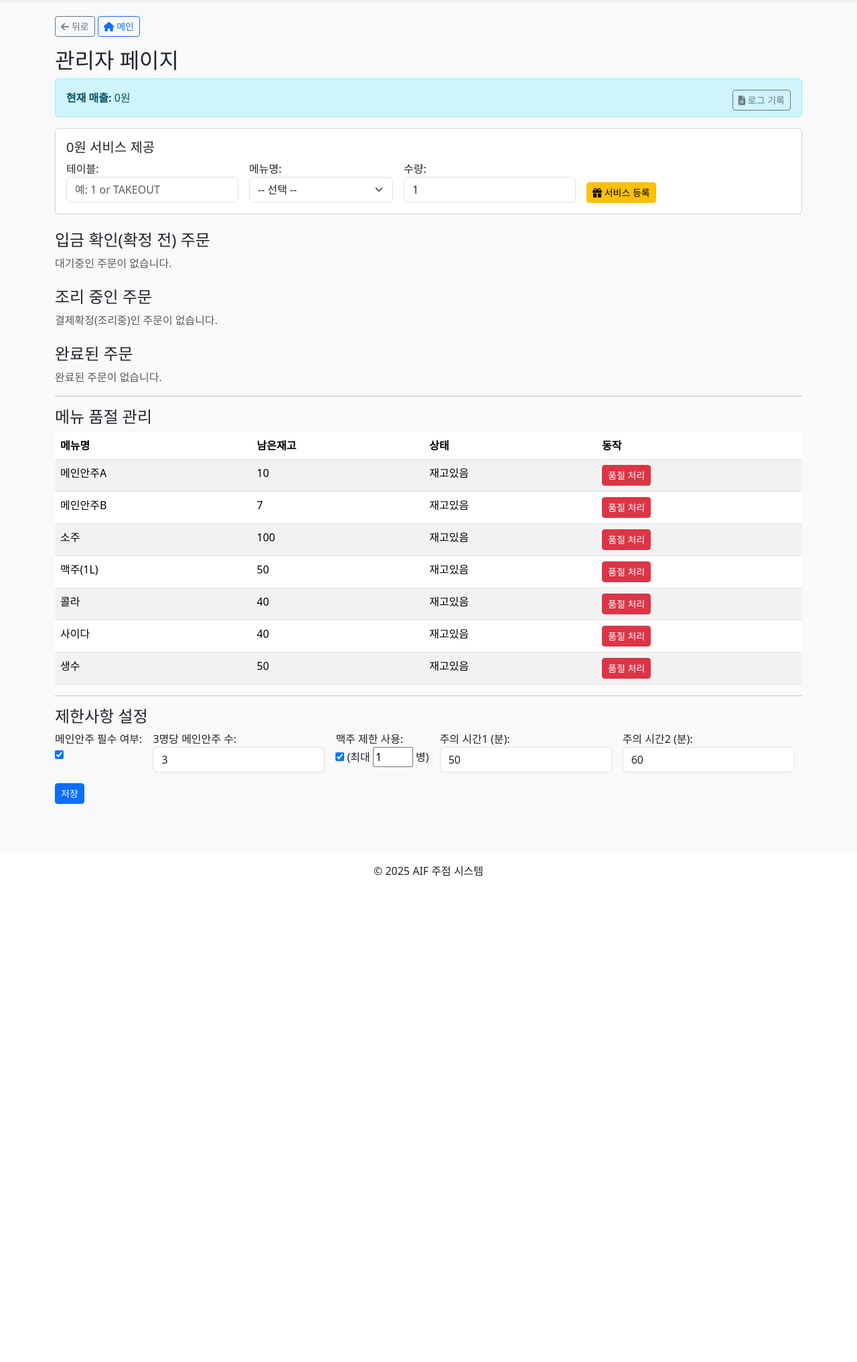
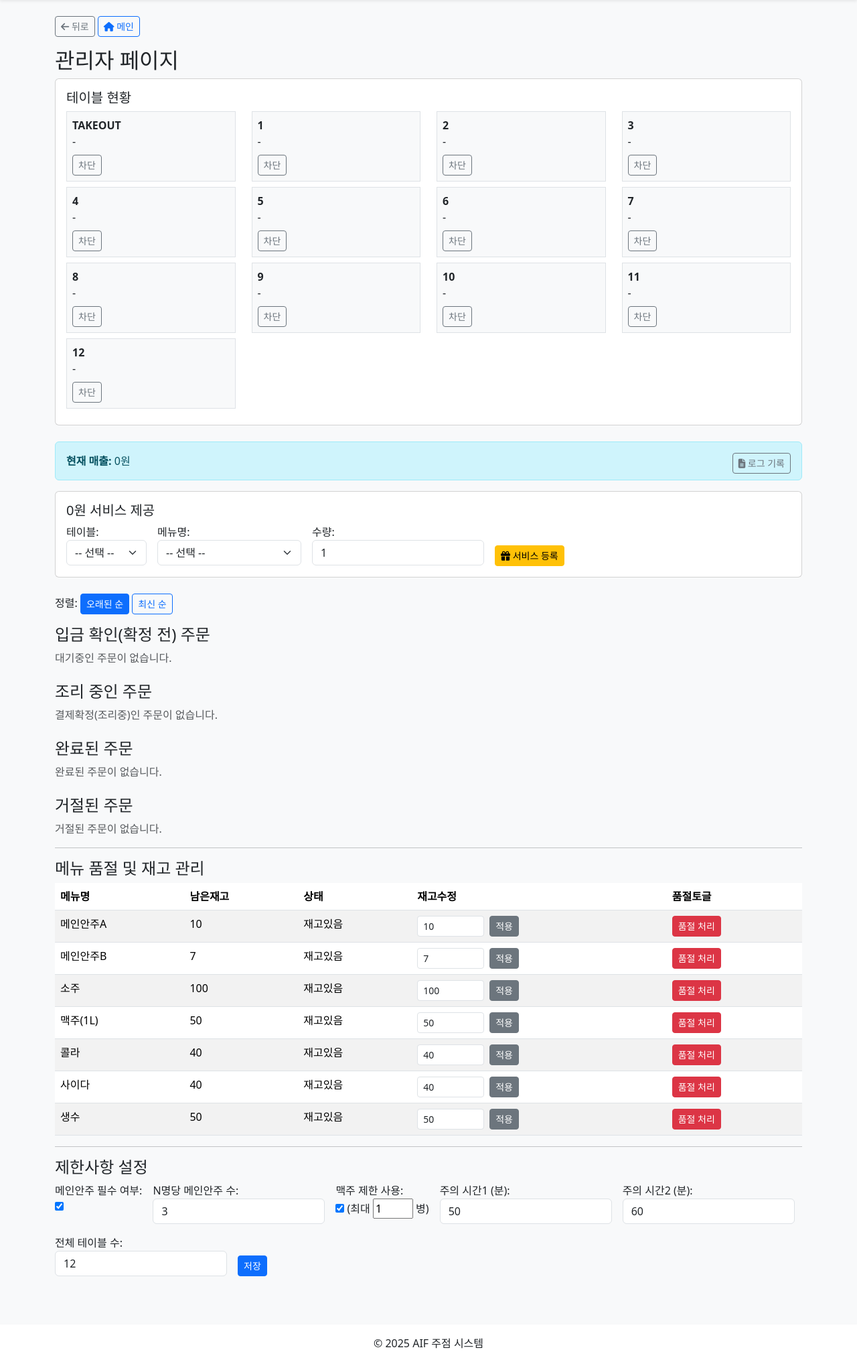
Before and after one commit to bag4355/restaurant-system, a Flask app: page /admin in a window 1280 px wide. Shown: the part 56-2089 px from the top of the page at 67% size. Before the commit the page ends 1364 px from the top, so only its background shows below. Run offline with Flask 3, Linux system fonts and the light colour scheme; the visitor is signed in with stand-in values (Sample User, id 1); data comes from the database, SQL or seed files in the repository; data that the repository does not hold is empty.

Commit message:
Update admin.html

```diff
--- a/templates/admin.html
+++ b/templates/admin.html
@@ -1,6 +1,43 @@
 {% extends "layout.html" %}
 {% block content %}
 <h2>관리자 페이지</h2>
+
+<!-- 테이블 현황 표시 -->
+<div class="card mb-4">
+  <div class="card-body">
+    <h5 class="card-title">테이블 현황</h5>
+    <div class="row">
+      {% for tinfo in table_status_info %}
+        {% set tableNum = tinfo[0] %}
+        {% set timeOrDash = tinfo[1] %}
+        {% set color = tinfo[2] %}
+        {% set blocked = tinfo[3] %}
+        {% set isEmpty = tinfo[4] %}
+        <div class="col-md-3 mb-2">
+          <div class="p-2 border {% if color=='red' %}bg-danger text-white{% elif color=='yellow' %}bg-warning{% elif color=='empty' %}bg-light{% else %}bg-white{% endif %}">
+            <strong>{{ tableNum }}</strong>
+            {% if blocked %}<span class="badge bg-dark">차단</span>{% endif %}
+            <div>{{ timeOrDash }}</div>
+            <!-- 비우기버튼 -->
+            {% if not isEmpty %}
+              <form action="{{ url_for('admin_empty_table', table_num=tableNum) }}" method="POST" class="d-inline">
+                <button class="btn btn-sm btn-outline-danger mt-2">empty</button>
+              </form>
+            {% endif %}
+            <!-- 차단토글 -->
+            <form action="{{ url_for('admin_block_table', table_num=tableNum) }}" method="POST" class="d-inline">
+              {% if blocked %}
+                <button class="btn btn-sm btn-outline-secondary mt-2">차단해제</button>
+              {% else %}
+                <button class="btn btn-sm btn-outline-secondary mt-2">차단</button>
+              {% endif %}
+            </form>
+          </div>
+        </div>
+      {% endfor %}
+    </div>
+  </div>
+</div>
 
 <!-- 매출 표시 -->
 <div class="alert alert-info">
@@ -17,7 +54,14 @@
     <form method="POST" action="{{ url_for('admin_service') }}" class="row g-3">
       <div class="col-auto">
         <label>테이블:</label>
-        <input type="text" name="serviceTable" class="form-control" placeholder="예: 1 or TAKEOUT">
+        <!-- 12) 테이블 번호 객관식 -->
+        <select name="serviceTable" class="form-select">
+          <option value="">-- 선택 --</option>
+          <option value="TAKEOUT">TAKEOUT</option>
+          {% for tinfo in table_status_info if tinfo[0] != 'TAKEOUT' %}
+            <option value="{{ tinfo[0] }}">{{ tinfo[0] }}</option>
+          {% endfor %}
+        </select>
       </div>
       <div class="col-auto">
         <label>메뉴명:</label>
@@ -41,13 +85,29 @@
   </div>
 </div>
 
+<!-- 소트 모드 -->
+<div class="mb-3">
+  <span>정렬:</span>
+  <a href="{{ url_for('admin', sort='asc') }}" class="btn btn-sm {% if sort_mode=='asc' %}btn-primary{% else %}btn-outline-primary{% endif %}">
+    오래된 순
+  </a>
+  <a href="{{ url_for('admin', sort='desc') }}" class="btn btn-sm {% if sort_mode=='desc' %}btn-primary{% else %}btn-outline-primary{% endif %}">
+    최신 순
+  </a>
+</div>
+
 <!-- 1) 입금 확인(확정 전) 주문 -->
 <h4>입금 확인(확정 전) 주문</h4>
 {% if pending_orders %}
   {% for o in pending_orders %}
   <div class="card mb-3">
     <div class="card-header">
-      <strong>주문 {{ o.id }}</strong> (테이블: {{ o.tableNumber }}, 인원: {{ o.peopleCount }}명)
+      <strong>주문 {{ o.id }}</strong>
+      (테이블: {{ o.tableNumber }}, 인원: {{ o.peopleCount }}명)
+      {% if o.is_first %}<span class="badge bg-info">최초 주문</span>{% else %}<span class="badge bg-secondary">추가 주문</span>{% endif %}
+      {% if o.recent_first_time %}
+        (가장 최근 최초 주문 시각: {{ o.recent_first_time }})
+      {% endif %}
     </div>
     <div class="card-body">
       <table class="table table-sm table-bordered mb-3">
@@ -67,9 +127,17 @@
         </tbody>
       </table>
       <p>총액: <strong>{{ o.totalPrice }}원</strong></p>
-      <form action="{{ url_for('admin_confirm', order_id=o.id) }}" method="POST">
-        <button class="btn btn-success">입금확인</button>
-      </form>
+      {% if o.stock_negative_warning %}
+        <p class="text-danger">※ 재고가 음수인 메뉴가 있습니다.</p>
+      {% endif %}
+      <div class="d-flex gap-2">
+        <form action="{{ url_for('admin_confirm', order_id=o.id) }}" method="POST">
+          <button class="btn btn-success">입금확인</button>
+        </form>
+        <form action="{{ url_for('admin_reject', order_id=o.id) }}" method="POST">
+          <button class="btn btn-danger">주문 거절</button>
+        </form>
+      </div>
     </div>
   </div>
   {% endfor %}
@@ -124,6 +192,10 @@
         {% endif %}
       </p>
 
+      <!-- TAKEOUT 주문이면 주문시각 표기 -->
+      {% if o.tableNumber=='TAKEOUT' %}
+        <p class="text-info">주문 시각: {{ "%06d"|format(o.createdAt) }}</p>
+      {% endif %}
       <!-- 최종 완료 -->
       <form action="{{ url_for('admin_complete', order_id=o.id) }}" method="POST">
         <button class="btn btn-outline-info">최종 완료</button>
@@ -153,16 +225,31 @@
   <p class="text-muted">완료된 주문이 없습니다.</p>
 {% endif %}
 
+<!-- 4) 거절된 주문 -->
+<h4 class="mt-4">거절된 주문</h4>
+{% if rejected_orders %}
+  <ul class="list-group">
+    {% for ro in rejected_orders %}
+    <li class="list-group-item">
+      <strong>주문 {{ ro.id }}</strong> (테이블 {{ ro.tableNumber }}) - 거절됨
+    </li>
+    {% endfor %}
+  </ul>
+{% else %}
+  <p class="text-muted">거절된 주문이 없습니다.</p>
+{% endif %}
+
 <hr/>
-<!-- 4) 메뉴 품절 관리 -->
-<h4>메뉴 품절 관리</h4>
+<!-- 5) 메뉴 품절 및 재고 수정 관리 -->
+<h4>메뉴 품절 및 재고 관리</h4>
 <table class="table table-striped">
   <thead>
     <tr>
       <th>메뉴명</th>
       <th>남은재고</th>
       <th>상태</th>
-      <th>동작</th>
+      <th>재고수정</th>
+      <th>품절토글</th>
     </tr>
   </thead>
   <tbody>
@@ -171,6 +258,12 @@
       <td>{{ m.name }}</td>
       <td>{{ m.stock }}</td>
       <td>{{ "품절" if m.soldOut else "재고있음" }}</td>
+      <td>
+        <form action="{{ url_for('admin_update_stock', menu_id=m.id) }}" method="POST" class="d-inline-flex">
+          <input type="number" name="new_stock" value="{{ m.stock }}" class="form-control form-control-sm" style="width:100px;">
+          <button class="btn btn-sm btn-secondary ms-2">적용</button>
+        </form>
+      </td>
       <td>
         <form action="{{ url_for('admin_soldout', menu_id=m.id) }}" method="POST">
           {% if m.soldOut %}
@@ -186,7 +279,7 @@
 </table>
 
 <hr/>
-<!-- 5) 제한사항 설정 -->
+<!-- 6) 제한사항 설정 -->
 <h4>제한사항 설정</h4>
 <form method="POST" action="{{ url_for('admin_update_settings') }}" class="row g-3 mb-5">
   <div class="col-auto">
@@ -195,7 +288,7 @@
       {% if settings.main_required_enabled %} checked {% endif %}>
   </div>
   <div class="col-auto">
-    <label>3명당 메인안주 수:</label>
+    <label>N명당 메인안주 수:</label>
     <input type="number" name="mainAnjuRatio" class="form-control"
            value="{{ settings.main_anju_ratio }}">
   </div>
@@ -215,6 +308,11 @@
     <input type="number" name="timeWarning2" class="form-control"
            value="{{ settings.time_warning2 }}">
   </div>
+  <div class="col-auto">
+    <label>전체 테이블 수:</label>
+    <input type="number" name="totalTables" class="form-control"
+           value="{{ settings.total_tables }}">
+  </div>
   <div class="col-auto align-self-end">
     <button class="btn btn-primary btn-sm">저장</button>
   </div>
```
